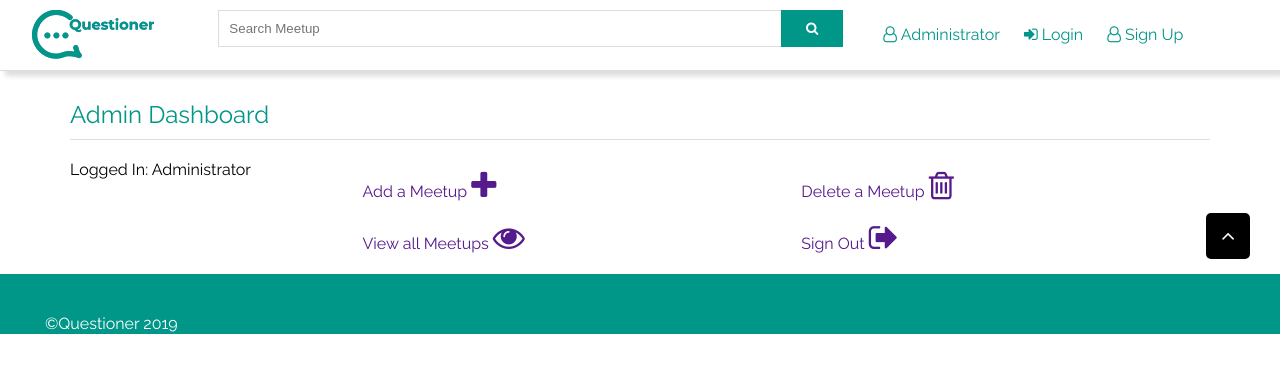
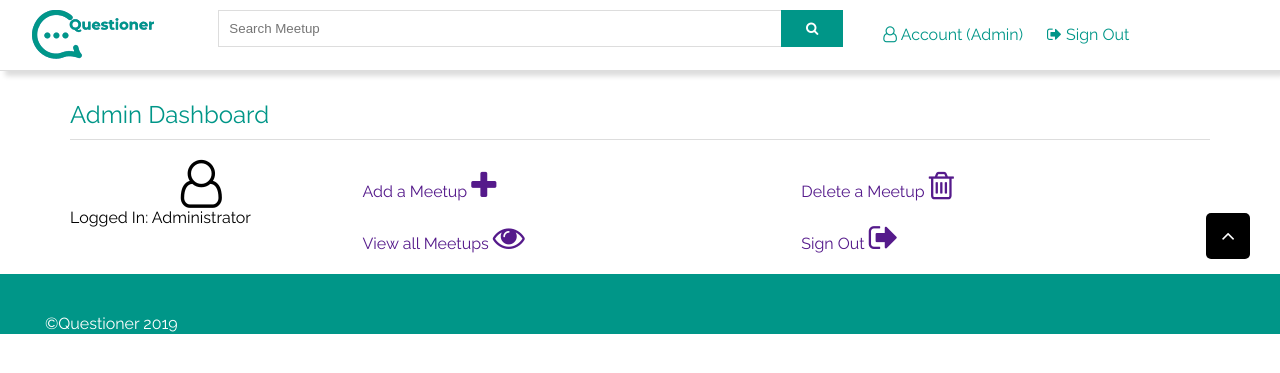
Before and after one commit to Felix45/Questioner, a Python web app: template UI/templates/admindash.html in a window 1280 px wide. Shown: the top 373 px of the page. Run offline with Jinja, Linux system fonts and the light colour scheme; the template is opened without the code that fills it, so the values that code supplies are empty.

Commit message:
[feature #162980926] Added logged in admin navigation links to admindash.html page

```diff
--- a/UI/templates/admindash.html
+++ b/UI/templates/admindash.html
@@ -38,9 +38,8 @@
 					<div class="column-lg-4 column-md-4 column-sm-4 column-xs-4">
 					  <nav class="menu">
 						<ul>
-							<li><a href=""> <span class="fa fa-user-o"></span> Administrator </a></li>
-							<li><a href=""> <span class="fa fa-sign-in"></span> Login </a> </li>
-							<li><a href=""> <span class="fa fa-user-o"></span> Sign Up </a></li>
+							<li><a href=""> <span class="fa fa-user-o"></span> Account (Admin) </a></li>
+							<li><a href=""> <span class="fa fa-sign-out"></span> Sign Out </a></li>
 						</ul>
 					   </nav>
 					</div>
@@ -59,7 +58,10 @@
 			<div class="row">
 				<div class="column-lg-3 column-md-3 column-sm-3 column-xs-12">
 					<div>
-						<span>Logged In: </span> <span>Administrator</span>
+					   <div class="center-text">
+								<span class="fa fa-user-o fa-3x"></span>
+					   </div>
+						<div>Logged In: <span>Administrator</span> </div>
 					</div>
 
 				</div>
```
